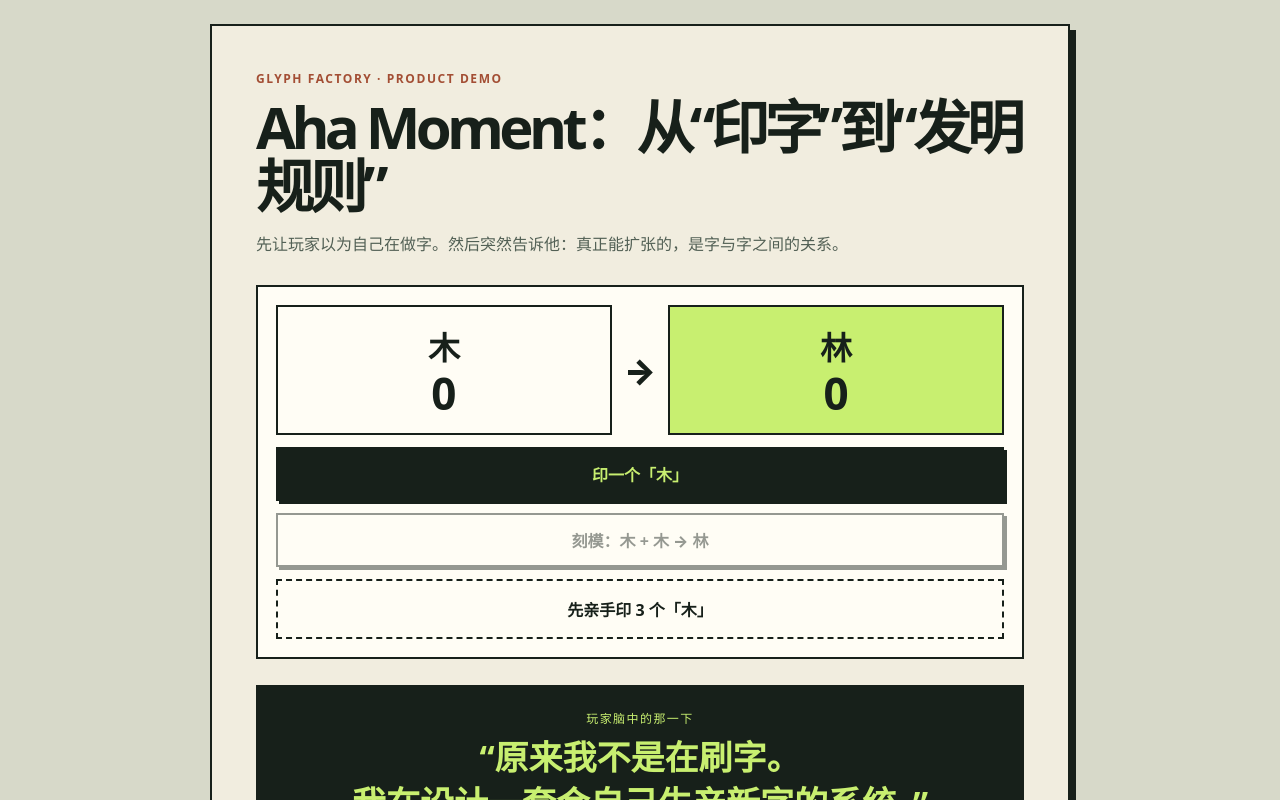
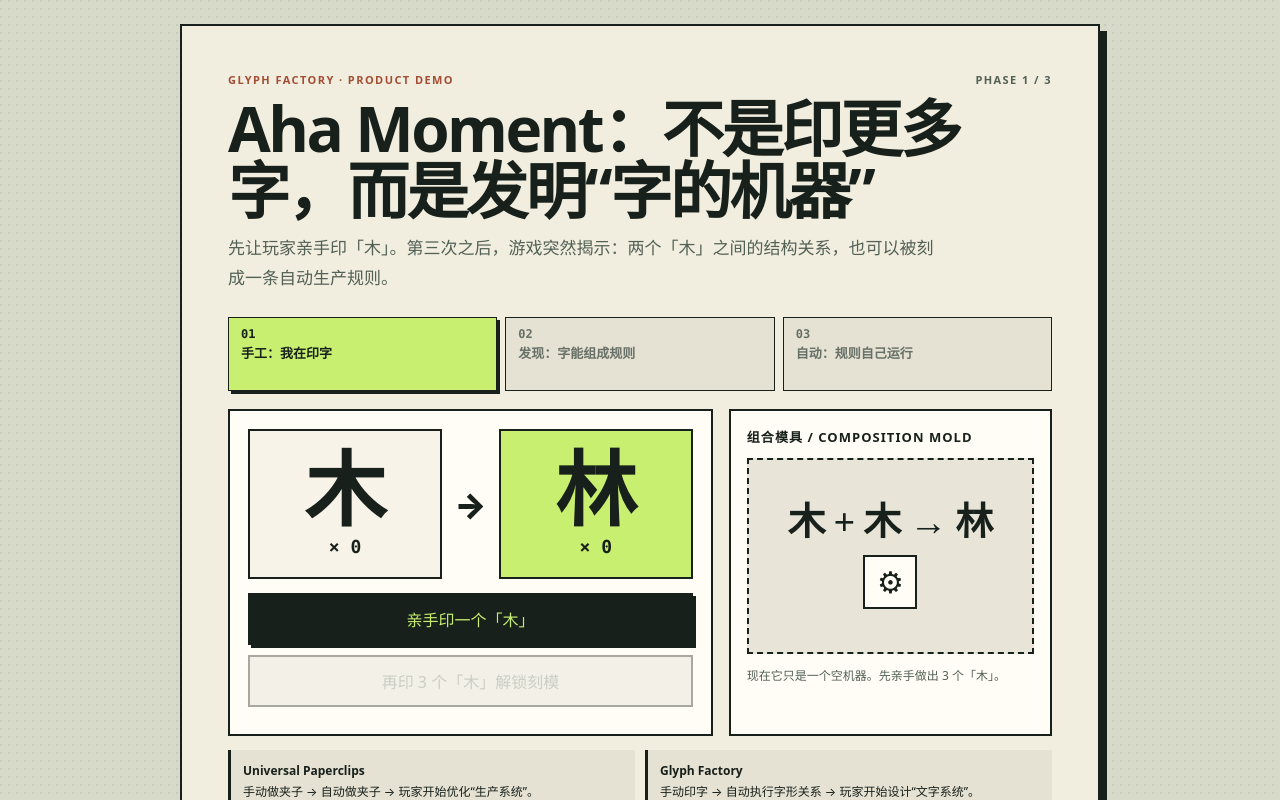
Before and after one commit to liush2yuxjtu/glyph-factory, a Next.js app: page /product-demo in a window 1280 px wide. Shown: the top 800 px of the page. Built offline with nearby package versions, Linux system fonts and the light colour scheme.

Commit message:
feat: turn product demo into playable glyph aha moment

```diff
--- a/src/app/product-demo/page.tsx
+++ b/src/app/product-demo/page.tsx
@@ -1,6 +1,7 @@
 'use client';
 
 import { useEffect, useState } from 'react';
+import styles from './page.module.css';
 
 export default function ProductDemoPage() {
   const [wood, setWood] = useState(0);
@@ -9,90 +10,141 @@ export default function ProductDemoPage() {
 
   useEffect(() => {
     if (!mold) return;
+
     const id = window.setInterval(() => {
       setWood((currentWood) => {
         if (currentWood < 2) return currentWood;
-        setForest((value) => value + 1);
+        setForest((currentForest) => currentForest + 1);
         return currentWood - 2;
       });
-    }, 1200);
+    }, 900);
+
     return () => window.clearInterval(id);
   }, [mold]);
 
   const unlocked = wood >= 3 || mold;
+  const phase = mold ? 3 : unlocked ? 2 : 1;
+
+  function printWood() {
+    setWood((value) => value + 1);
+  }
+
+  function activateRule() {
+    if (wood < 3 || mold) return;
+    setWood((value) => value - 2);
+    setForest((value) => value + 1);
+    setMold(true);
+  }
+
+  function resetDemo() {
+    setWood(0);
+    setForest(0);
+    setMold(false);
+  }
 
   return (
-    <main style={styles.page}>
-      <section style={styles.frame}>
-        <div style={styles.eyebrow}>GLYPH FACTORY · PRODUCT DEMO</div>
-        <h1 style={styles.title}>Aha Moment：从“印字”到“发明规则”</h1>
-        <p style={styles.deck}>先让玩家以为自己在做字。然后突然告诉他：真正能扩张的，是字与字之间的关系。</p>
+    <main className={styles.page}>
+      <section className={styles.frame}>
+        <div className={styles.topline}>
+          <p className={styles.eyebrow}>GLYPH FACTORY · PRODUCT DEMO</p>
+          <p className={styles.phase}>PHASE {phase} / 3</p>
+        </div>
 
-        <div style={styles.stage}>
-          <div style={styles.counterRow}>
-            <div style={styles.metric}><span style={styles.metricLabel}>木</span><strong style={styles.metricValue}>{wood}</strong></div>
-            <div style={styles.arrow}>→</div>
-            <div style={{...styles.metric, background:'#c8ef70'}}><span style={styles.metricLabel}>林</span><strong style={styles.metricValue}>{forest}</strong></div>
+        <h1 className={styles.title}>Aha Moment：不是印更多字，而是发明“字的机器”</h1>
+        <p className={styles.deck}>
+          先让玩家亲手印「木」。第三次之后，游戏突然揭示：两个「木」之间的结构关系，也可以被刻成一条自动生产规则。
+        </p>
+
+        <div className={styles.progress} aria-label="体验进度">
+          <div className={`${styles.step} ${phase >= 1 ? styles.stepActive : ''}`}>
+            <span className={styles.stepNumber}>01</span>
+            <strong>手工：我在印字</strong>
           </div>
-
-          <button style={{...styles.button, ...styles.primary}} onClick={() => setWood((value) => value + 1)}>
-            印一个「木」
-          </button>
-
-          <button
-            style={{...styles.button, opacity: unlocked && !mold ? 1 : 0.45}}
-            disabled={!unlocked || mold}
-            onClick={() => {
-              if (wood < 2) return;
-              setWood((value) => value - 2);
-              setForest((value) => value + 1);
-              setMold(true);
-            }}
-          >
-            刻模：木 + 木 → 林
-          </button>
-
-          <div style={styles.machine}>
-            {!unlocked && <>先亲手印 3 个「木」</>}
-            {unlocked && !mold && <>新发现：字形关系也能被做成机器。</>}
-            {mold && <>模具已启动。只要库存里有两个「木」，机器就自动压出「林」。</>}
+          <div className={`${styles.step} ${phase >= 2 ? styles.stepActive : ''}`}>
+            <span className={styles.stepNumber}>02</span>
+            <strong>发现：字能组成规则</strong>
+          </div>
+          <div className={`${styles.step} ${phase >= 3 ? styles.stepActive : ''}`}>
+            <span className={styles.stepNumber}>03</span>
+            <strong>自动：规则自己运行</strong>
           </div>
         </div>
 
-        <div style={styles.aha}>
-          <div style={styles.ahaLabel}>玩家脑中的那一下</div>
-          <div style={styles.ahaQuote}>“原来我不是在刷字。<br/>我在设计一套会自己生产新字的系统。”</div>
+        <div className={styles.game}>
+          <section className={styles.workbench} aria-label="字库存">
+            <div className={styles.stock} aria-live="polite">
+              <div className={styles.glyphBox}>
+                <div>
+                  <span className={styles.glyph}>木</span>
+                  <span className={styles.count}>× {wood}</span>
+                </div>
+              </div>
+
+              <div className={styles.arrow} aria-hidden="true">→</div>
+
+              <div className={`${styles.glyphBox} ${styles.glyphBoxForest}`}>
+                <div>
+                  <span className={styles.glyph}>林</span>
+                  <span className={styles.count}>× {forest}</span>
+                </div>
+              </div>
+            </div>
+
+            <button className={styles.primary} type="button" onClick={printWood}>
+              {mold ? '给机器再印一个「木」' : '亲手印一个「木」'}
+            </button>
+
+            <button
+              className={styles.secondary}
+              type="button"
+              disabled={!unlocked || mold}
+              onClick={activateRule}
+            >
+              {mold ? '组合规则已运行' : unlocked ? '刻模：木 + 木 → 林' : `再印 ${Math.max(0, 3 - wood)} 个「木」解锁刻模`}
+            </button>
+          </section>
+
+          <aside className={`${styles.machineCard} ${mold ? styles.running : ''}`} aria-live="polite">
+            <h2 className={styles.machineTitle}>组合模具 / COMPOSITION MOLD</h2>
+            <div className={styles.machineVisual}>
+              <div>
+                <div className={styles.recipe}>
+                  <span>木</span><span>+</span><span>木</span><span>→</span><span>林</span>
+                </div>
+                <div className={styles.gear} aria-hidden="true">⚙</div>
+              </div>
+            </div>
+            <p className={styles.machineCopy}>
+              {!unlocked && '现在它只是一个空机器。先亲手做出 3 个「木」。'}
+              {unlocked && !mold && '新能力出现：不是买一台“更快的印刷机”，而是把字形关系本身做成机器。'}
+              {mold && '模具已启动。继续供应「木」，库存每凑够两个，机器就会自动压出一个「林」。'}
+            </p>
+          </aside>
         </div>
 
-        <div style={styles.compare}>
-          <div><b>Paperclips</b><span>手动做夹子 → 自动夹子 → 你开始优化机器</span></div>
-          <div><b>Glyph Factory</b><span>手动印字 → 刻出组合规则 → 你开始设计文字机器</span></div>
+        {mold && (
+          <section className={styles.aha} aria-label="Aha Moment">
+            <small>AHA MOMENT</small>
+            <strong>“原来我不是在刷字。<br />我是在设计一套会自己造新字的系统。”</strong>
+          </section>
+        )}
+
+        <div className={styles.note}>
+          <div>
+            <b>Universal Paperclips</b>
+            手动做夹子 → 自动做夹子 → 玩家开始优化“生产系统”。
+          </div>
+          <div>
+            <b>Glyph Factory</b>
+            手动印字 → 自动执行字形关系 → 玩家开始设计“文字系统”。
+          </div>
         </div>
 
-        <a href="/eli5-aha.html" style={styles.link}>打开中文 ELI5 图解 →</a>
+        <div className={styles.footer}>
+          <a className={styles.link} href="/eli5-aha.html">打开中文 ELI5 图解 →</a>
+          <button className={styles.reset} type="button" onClick={resetDemo}>重新体验</button>
+        </div>
       </section>
     </main>
   );
 }
-
-const styles: Record<string, React.CSSProperties> = {
-  page: { minHeight: '100vh', background: '#d7d9c9', color: '#17201a', padding: '24px 14px', fontFamily: 'system-ui,-apple-system,"PingFang SC","Microsoft YaHei",sans-serif' },
-  frame: { maxWidth: 860, margin: '0 auto', background: '#f1eddf', border: '2px solid #17201a', boxShadow: '6px 6px 0 #17201a', padding: 'clamp(20px,5vw,44px)' },
-  eyebrow: { fontSize: 12, letterSpacing: '.13em', fontWeight: 800, color: '#a34e34' },
-  title: { fontSize: 'clamp(32px,7vw,58px)', lineHeight: 1.02, margin: '10px 0 12px' },
-  deck: { fontSize: 16, lineHeight: 1.7, maxWidth: 680, color: '#526055', marginBottom: 26 },
-  stage: { background: '#fffdf5', border: '2px solid #17201a', padding: 18, display: 'grid', gap: 12 },
-  counterRow: { display: 'grid', gridTemplateColumns: '1fr auto 1fr', gap: 12, alignItems: 'center' },
-  metric: { border: '2px solid #17201a', background: '#fffdf5', padding: 16, textAlign: 'center' },
-  metricLabel: { display: 'block', fontSize: 32, fontFamily: 'serif', fontWeight: 800 },
-  metricValue: { display: 'block', fontSize: 44, lineHeight: 1.1 },
-  arrow: { fontSize: 34, fontWeight: 900 },
-  button: { minHeight: 54, border: '2px solid #17201a', background: '#fffdf5', color: '#17201a', fontSize: 16, fontWeight: 800, cursor: 'pointer', boxShadow: '3px 3px 0 #17201a' },
-  primary: { background: '#17201a', color: '#c8ef70' },
-  machine: { border: '2px dashed #17201a', padding: 16, textAlign: 'center', fontWeight: 800, minHeight: 58 },
-  aha: { marginTop: 26, background: '#17201a', color: '#c8ef70', padding: 24, textAlign: 'center' },
-  ahaLabel: { fontSize: 12, letterSpacing: '.12em', marginBottom: 8 },
-  ahaQuote: { fontSize: 'clamp(22px,5vw,34px)', fontWeight: 900, lineHeight: 1.35 },
-  compare: { display: 'grid', gap: 10, marginTop: 18 },
-  link: { display: 'inline-block', marginTop: 20, color: '#17201a', fontWeight: 800, textUnderlineOffset: 4 },
-};
```
